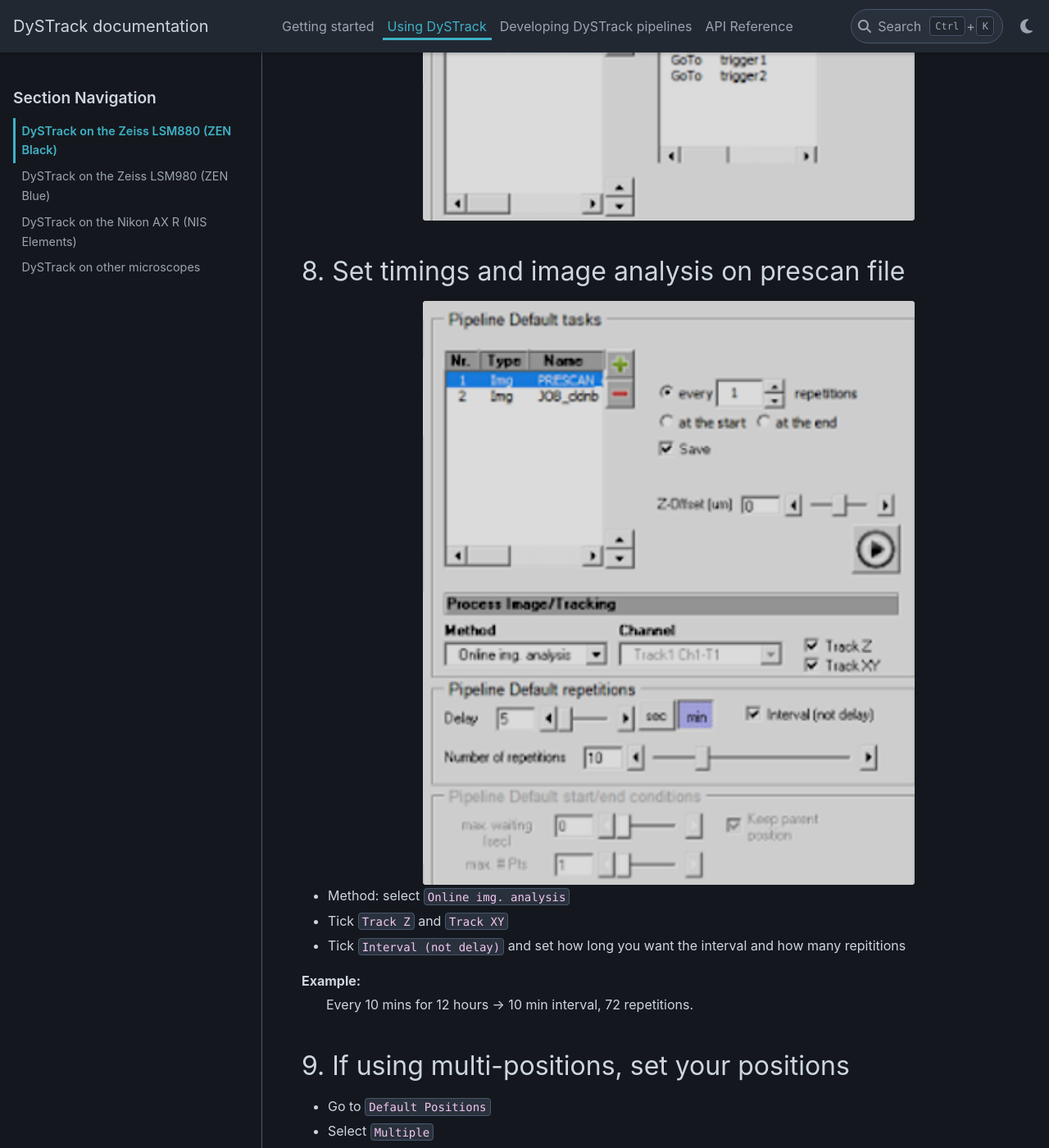
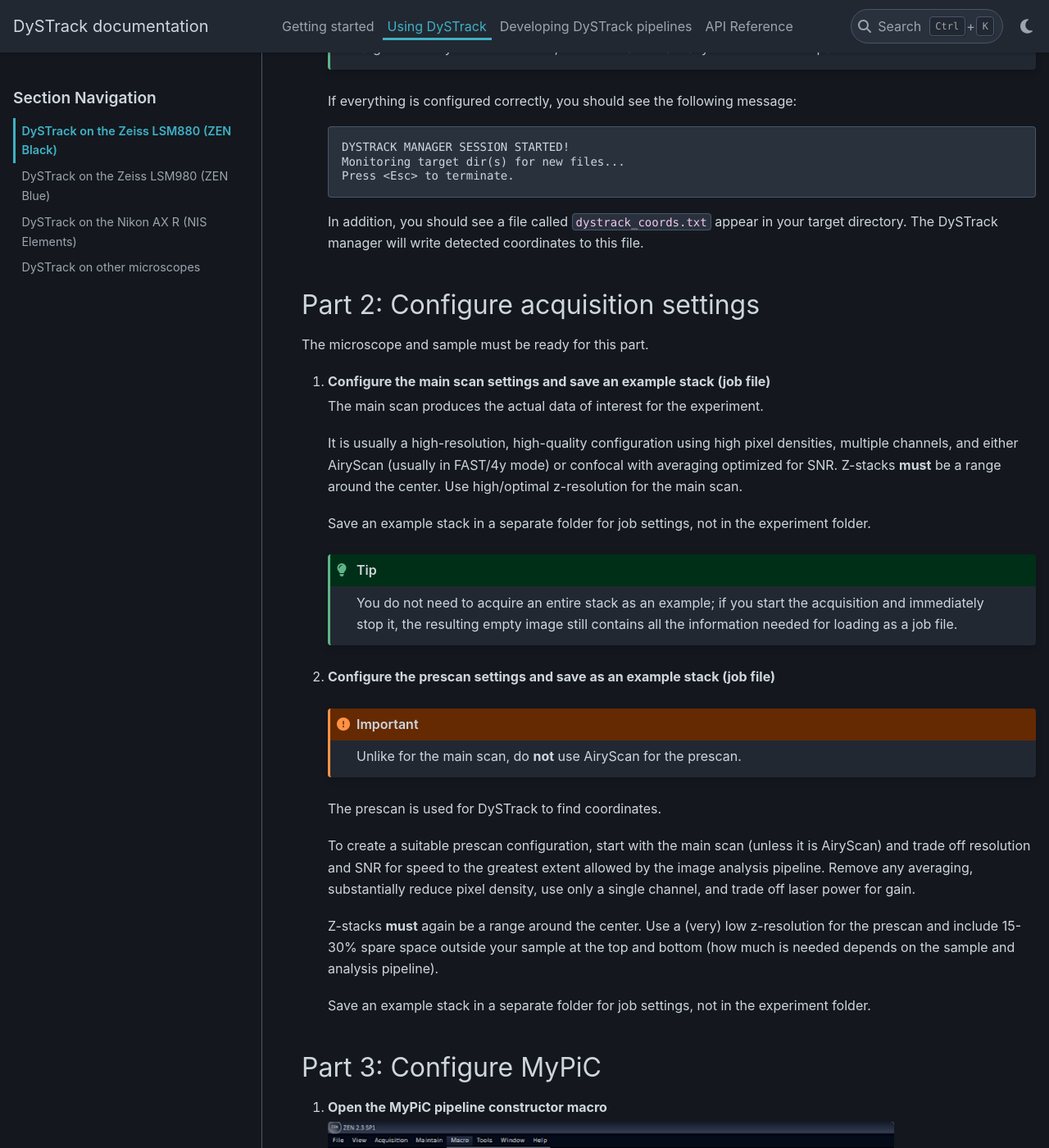
Before and after one commit to WhoIsJack/DySTrack, a Sphinx documentation site: the page built from docs/source/usage/zeiss_880.rst, in a window 1280 px wide and 1400 px high, scrolled down 1988 px. Shown: the whole window at 82% size. Built offline with Sphinx 7.4.7 and the PyData theme 0.15.4, drawn with Linux system fonts in a browser that asks for light colours; some of the changed text lies outside the part shown.

Commit message:
Update 880 Usage instructions to be more comprehensive and match the style of the AXR instructions.

```diff
--- a/docs/source/usage/zeiss_880.rst
+++ b/docs/source/usage/zeiss_880.rst
@@ -1,100 +1,205 @@
-Using DySTrack on the Zeiss LSM880 (ZEN Black)
-==============================================
+DySTrack on the Zeiss LSM880 (ZEN Black)
+========================================
 
-1. Start Anaconda Prompt
---------------------------------
+.. admonition:: tl;dr
+    :class: note
 
-2. Start DySTrack environment and change direction to run folder
---------------------------------
+    If you've done this many times before and just need a quick reminder:
 
-.. code-block:: python
+    #. Create target dir
 
-   conda activate DySTrack
-   D:
-   cd "D:\\Users\\Your Name\\DySTrack/run"
+    #. Start DySTrack manager
+
+       .. code-block:: batch
+
+           conda activate dystrack
+           python <path-to-config-file.py> <path-to-target-dir> [optional arguments]
+
+    #. Configure prescan and main scan settings and save job files
+
+    #. In MyPiC: import job files, configure image analysis and time course,
+       set positions, set target dir
+
+    #. Double-check that everything is ready, then launch
+
+    #. Ensure everything is running correctly
 
 
-3. Start monitoring the experiment folder
---------------------------------
+Before you start
+----------------
 
-.. code-block:: python
-
-   python run_lateral_line.py "D:\\Users\\Your Name\\...."
-
-4. Make prescan and job file settings
---------------------------------
-
-.. note::
-   **Tips:**
-
-   - Stacks must be a range around centre
-   - Keep prescan low resolution and big slice size
-   - To prevent bleaching, keep laser power low and use high gain
-   - Save in a settings folder and not experiment folder
-
-5. Open MyPiC in ZenBlack
---------------------------------
-
-.. image:: ../images/zeiss_880/open_mypic.png
-   :alt: MyPiC in ZenBlack
-   :width: 800px
-   :align: center
-
-6. Import prescan and job files into JobSetter
---------------------------------
-
-.. image:: ../images/zeiss_880/import_settings.png
-   :alt: Import prescan and job files
-   :width: 800px
-   :align: center
-
-7. Add prescan and job settings to pipeline in the right order (prescan first)
---------------------------------
-
-.. image:: ../images/zeiss_880/add_pipeline.png
-   :alt: Add prescan and job files to pipeline
-   :width: 600px
-   :align: center
-
-8. Set timings and image analysis on prescan file
---------------------------------
-
-.. image:: ../images/zeiss_880/analysis_settings.png
-   :alt: Set timings and image analysis on prescan file
-   :width: 600px
-   :align: center
+.. include:: _includes/generic_before_you_start_info.rst
 
 
-- Method: select ``Online img. analysis``
-- Tick ``Track Z`` and ``Track XY``
-- Tick ``Interval (not delay)`` and set how long you want the interval and how many repititions
 
-Example:
-   Every 10 mins for 12 hours → 10 min interval, 72 repetitions.
+Part 1: Start the DySTrack manager
+----------------------------------
 
-9. If using multi-positions, set your positions
---------------------------------
+.. include:: _includes/start_dystrack_manager_instructions.rst
 
-- Go to ``Default Positions``
-- Select ``Multiple``
-- ``Mark`` positions (double-check it's centred in live)
 
-.. note::
-   **Tip:**
 
-   - Mark all positions with eyepiece and adjust in live.
+Part 2: Configure acquisition settings
+--------------------------------------
 
-10. Select destination folder
---------------------------------
+The microscope and sample must be ready for this part.
 
-- Use the same folder you’re monitoring in the command line.
-- Tick ``.czi`` as format.
 
-Once everything is set up, press **Play**
+1. **Configure the main scan settings and save an example stack (job file)**
 
-11. Troubleshooting
---------------------------------
+   The main scan produces the actual data of interest for the experiment.
 
-- If MyPiC fails at any point, try making new prescan and job settings.
-- Then try a MyPiC restart.
-- Then try a full system restart.
+   It is usually a high-resolution, high-quality configuration using high pixel
+   densities, multiple channels, and either AiryScan (usually in FAST/4y mode)
+   or confocal with averaging optimized for SNR. Z-stacks **must** be a range
+   around the center. Use high/optimal z-resolution for the main scan.
+
+   Save an example stack in a separate folder for job settings, not in the
+   experiment folder.
+
+   .. admonition:: Tip
+       :class: tip
+
+       You do not need to acquire an entire stack as an example; if you start
+       the acquisition and immediately stop it, the resulting empty image still
+       contains all the information needed for loading as a job file.
+
+       .. TODO: This may be old/fake news; confirm it!
+
+
+2. **Configure the prescan settings and save as an example stack (job file)**
+
+   .. admonition:: Important
+       :class: important
+
+       Unlike for the main scan, do **not** use AiryScan for the prescan.
+
+   The prescan is used for DySTrack to find coordinates.
+
+   To create a suitable prescan configuration, start with the main scan (unless
+   it is AiryScan) and trade off resolution and SNR for speed to the greatest
+   extent allowed by the image analysis pipeline. Remove any averaging,
+   substantially reduce pixel density, use only a single channel, and trade off
+   laser power for gain.
+
+   Z-stacks **must** again be a range around the center. Use a (very) low
+   z-resolution for the prescan and include 15-30% spare space outside your
+   sample at the top and bottom (how much is needed depends on the sample and
+   analysis pipeline).
+
+   Save an example stack in a separate folder for job settings, not in the
+   experiment folder.
+
+
+Part 3: Configure MyPiC
+-----------------------
+
+1. **Open the MyPiC pipeline constructor macro**
+
+   .. image:: ../images/zeiss_880/open_mypic.png
+       :alt: Opening MyPiC in ZEN Black
+       :width: 80%
+
+   If this option is not available, MyPiC must first be installed. Speak to an
+   expert user and/or see :doc:`Installation</intro/installation>`.
+
+
+2. **Import the prescan and main scan job files into JobSetter**
+
+   .. image:: ../images/zeiss_880/import_settings.png
+       :alt: Import job files in MyPIC
+       :width: 100%
+
+   (In this example, the main scan is named ``JOB_cldnb``.)
+
+
+3. **Add prescan and main scan jobs to the pipeline**
+
+   .. image:: ../images/zeiss_880/add_pipeline.png
+       :alt: Add prescan and main scan jobs to pipeline
+       :width: 50%
+
+   Ensure they are in the correct order (prescan first).
+
+
+4. **Configure the time course and image analysis parameters**
+
+   .. admonition:: Important
+       :class: important
+
+       Ensure the prescan job is selected when configuring these settings.
+
+   .. image:: ../images/zeiss_880/analysis_settings.png
+       :alt: Set timings and image analysis on prescan job
+       :width: 50%
+
+   * Method: Select ``Online img. analysis``
+   * Tick ``Track XY`` and ``Track Z`` (if needed)
+   * Tick ``Interval (not delay)`` and set how long you want the interval
+     duration and number of repetitions
+
+     Example: ``Every 10 mins for 12 hours → 10 min interval, 72 repetitions``
+
+
+5. **If using multi-positioning, set your positions**
+
+   * Go to ``Default Positions``
+   * Select ``Multiple``
+   * ``Mark`` positions (double-check in live mode that it is centered in z)
+
+   .. admonition:: Tip
+       :class: tip
+
+       Mark all positions with the eyepiece and adjust in live mode.
+
+
+6. **Select destination folder**
+
+   In ``Saving``, select the target directory. This is the same folder that is
+   being monitored by the DySTrack manager.
+
+   Tick ``.czi`` as format.
+
+
+7. **Pause for a moment to mentally review whether everything is ready**
+
+
+8. **Start the experiment**
+
+
+.. admonition:: **Troubleshooting**
+    :class: note
+
+    If MyPiC fails at any point during setup:
+
+    * Try making new job files (reloading old ones can sometimes cause issues)
+    * Then try a MyPiC restart
+    * Then try a full system restart
+
+
+
+Part 4: Look after your experiment
+----------------------------------
+
+Monitor the microscope for the first few time points to ensure everything is
+working as intended.
+
+A prescan should be rapidly acquired and saved in the target directory. The
+DySTrack command line should then report detection of the prescan, execution of
+the image analysis pipeline, and then pushing of new coordinates, which in turn
+should trigger the main scan and then the next position / time point.
+
+.. admonition:: Tip
+    :class: tip
+
+    It's useful to configure remote access to the microscope PC to periodically
+    check in on the experiment.
+
+**After the experiment:**
+
+* The DySTrack manager can be stopped by pressing ``Esc`` in the command line
+
+* The microscope software and hardware should be shut down as usual
+
+* The main scan images/stacks for each position and time point are saved as
+  separate files
```
Also changed, not shown: docs/source/usage/nikon_AXR.rst (+20 -12 lines), docs/source/images/zeiss_880/open_mypic.png.
